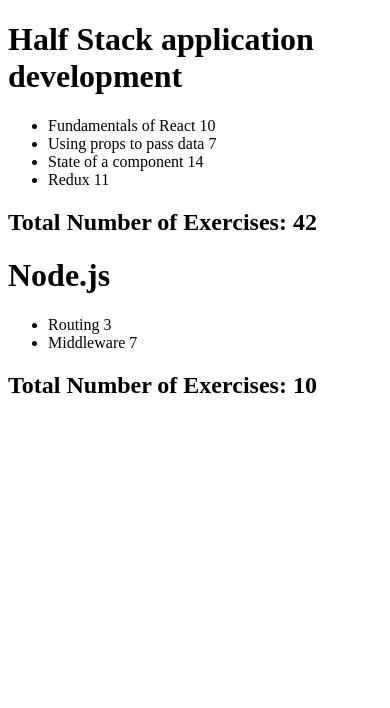
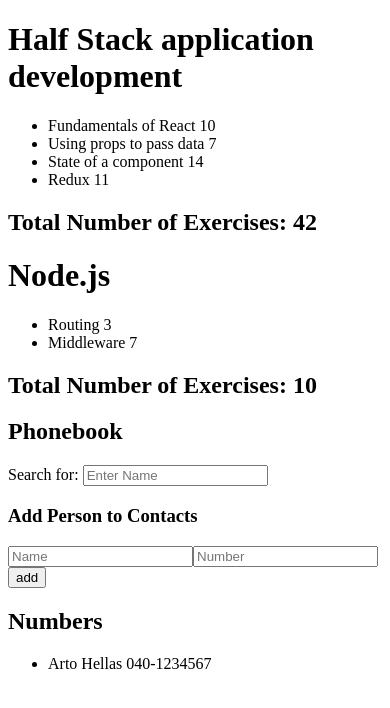
Before and after one commit to annaabbott/fullstackOpenPart2, a React (Vite) app: page / in a window 390 px wide. Shown: the top 708 px of the page. Built offline with nearby package versions, Linux system fonts and the light colour scheme.

Commit message:
Added phonebook

```diff
--- a/src/App.jsx
+++ b/src/App.jsx
@@ -1,4 +1,9 @@
+import { useState } from "react";
+
 import Course from "./components/Course";
+import Search from "./components/Search";
+import AddContact from "./components/AddContact.jsx";
+import Display from "./components/Display.jsx";
 
 const App = () => {
   const courses = [
@@ -46,12 +51,57 @@
     },
   ];
 
+  const [persons, setPersons] = useState([
+    { name: "Arto Hellas", number: "040-1234567" },
+  ]);
+  const [newName, setNewName] = useState("");
+  const [newNumber, setNewNumber] = useState("");
+  const [searchText, setSearchText] = useState("");
+
+  const addPerson = (event) => {
+    event.preventDefault();
+    console.log("button clicked", event.target);
+    // const name = event.target;
+    const personObject = {
+      name: newName,
+      number: newNumber,
+      id: persons.length + 1,
+    };
+    if (persons.some((person) => person.name === newName)) {
+      alert(`${newName} is already added to phonebook`);
+      return;
+    }
+    setPersons(persons.concat(personObject));
+    setNewName("");
+  };
+
+  const handleChange = (event) => {
+    console.log(event.target.value);
+    setNewName(event.target.value);
+  };
+
+  const handleNumberChange = (event) => {
+    console.log(event.target.value);
+    setNewNumber(event.target.value);
+  };
+
   return (
-    <div>
-      {courses.map((course) => (
-        <Course key={course.id} course={course} />
-      ))}
-    </div>
+    <>
+      <div>
+        {courses.map((course) => (
+          <Course key={course.id} course={course} />
+        ))}
+      </div>
+      <div>
+        <h2>Phonebook</h2>
+
+        <Search searchText={searchText} setSearchText={setSearchText} />
+        <h3>Add Person to Contacts</h3>
+        <AddContact></AddContact>
+        <h2>Numbers</h2>
+        <Display persons={persons} searchText={searchText}></Display>
+      </div>
+    </>
   );
 };
 
--- /dev/null
+++ b/src/components/AddContact.jsx
@@ -0,0 +1,35 @@
+const AddContact = ({
+  addPerson,
+  newName,
+  setNewName,
+  newNumber,
+  setNewNumber,
+  handleChange,
+  handleNumberChange,
+}) => {
+  return (
+    <form onSubmit={addPerson}>
+      <div>
+        <input
+          type="text"
+          name="name"
+          placeholder="Name"
+          value={newName}
+          onChange={handleChange}
+        ></input>
+        <input
+          type="text"
+          name="number"
+          placeholder="Number"
+          value={newNumber}
+          onChange={handleNumberChange}
+        ></input>
+      </div>
+      <div>
+        <button type="submit">add</button>
+      </div>
+    </form>
+  );
+};
+
+export default AddContact;
--- /dev/null
+++ b/src/components/Display.jsx
@@ -0,0 +1,19 @@
+const Display = ({ persons, searchText }) => {
+  return (
+    <ul>
+      {persons
+        .filter((person) => {
+          return (
+            !searchText ||
+            person.name.toLowerCase().includes(searchText.toLowerCase())
+          );
+        })
+        .map((person) => (
+          <li key={person.name}>
+            {person.name} {person.number}
+          </li>
+        ))}
+    </ul>
+  );
+};
+export default Display;
--- /dev/null
+++ b/src/components/Search.jsx
@@ -0,0 +1,15 @@
+const Search = ({ searchText, setSearchText }) => {
+  return (
+    <div>
+      <span>Search for: </span>
+      <input
+        placeholder="Enter Name"
+        type="text"
+        name="search"
+        value={searchText}
+        onChange={(event) => setSearchText(event.target.value)}
+      />
+    </div>
+  );
+};
+export default Search;
```
